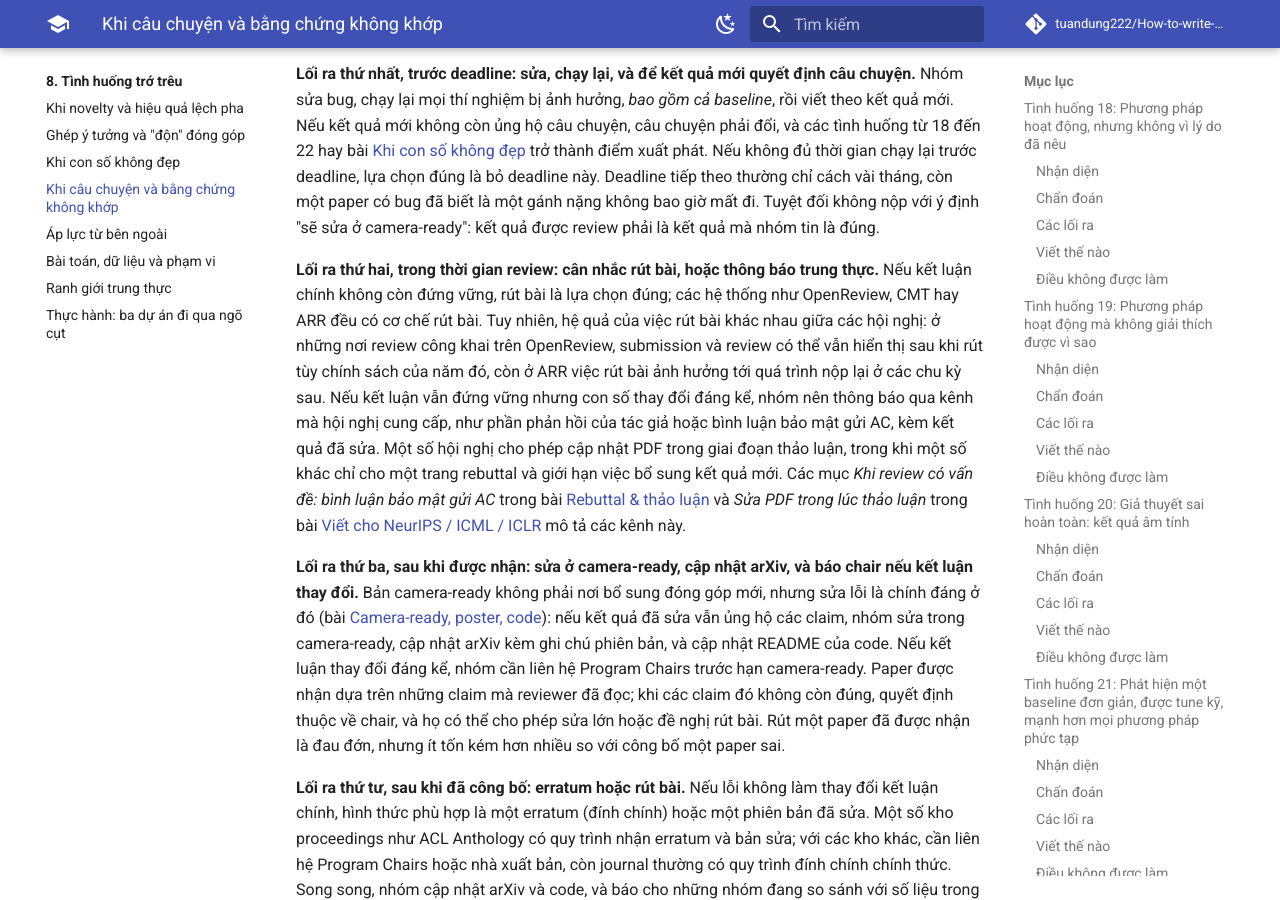
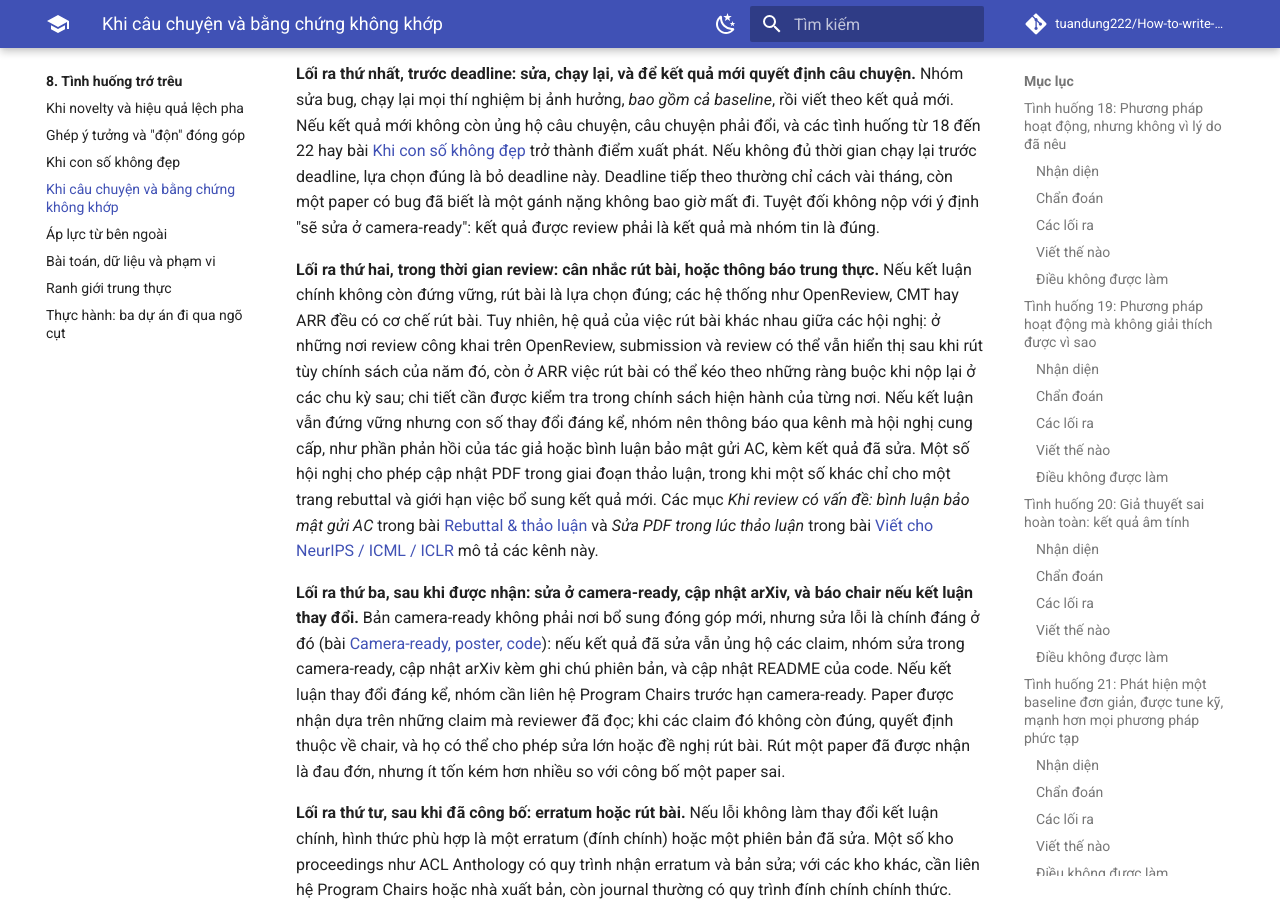
Before and after one commit to tuandung222/How-to-write-Astar-Paper, an MkDocs documentation site: the page built from docs/08-tinh-huong-kho/cau-chuyen-va-bang-chung.md, in a window 1280 px wide and 900 px high, scrolled down 20605 px. Built offline with MkDocs 1.6.1 and Material for MkDocs 9.7.7, drawn with Linux system fonts in a browser that asks for light colours; comment, search, counter and statistics services are not loaded.

Commit message:
Chapter 8: soften unverified withdrawal-policy wording
Co-Authored-By: Claude Opus 5.5 <noreply@anthropic.com>
Claude-Session: https://claude.ai/code/session_01PnSv8GAUeHr81U3JHWhtn7

```diff
--- a/docs/08-tinh-huong-kho/cau-chuyen-va-bang-chung.md
+++ b/docs/08-tinh-huong-kho/cau-chuyen-va-bang-chung.md
@@ -289,7 +289,7 @@ Khác với các tình huống trước, ở đây các lối ra không phải l
 
 **Lối ra thứ nhất, trước deadline: sửa, chạy lại, và để kết quả mới quyết định câu chuyện.** Nhóm sửa bug, chạy lại mọi thí nghiệm bị ảnh hưởng, *bao gồm cả baseline*, rồi viết theo kết quả mới. Nếu kết quả mới không còn ủng hộ câu chuyện, câu chuyện phải đổi, và các tình huống từ 18 đến 22 hay bài [Khi con số không đẹp](con-so-khong-dep.md) trở thành điểm xuất phát. Nếu không đủ thời gian chạy lại trước deadline, lựa chọn đúng là bỏ deadline này. Deadline tiếp theo thường chỉ cách vài tháng, còn một paper có bug đã biết là một gánh nặng không bao giờ mất đi. Tuyệt đối không nộp với ý định "sẽ sửa ở camera-ready": kết quả được review phải là kết quả mà nhóm tin là đúng.
 
-**Lối ra thứ hai, trong thời gian review: cân nhắc rút bài, hoặc thông báo trung thực.** Nếu kết luận chính không còn đứng vững, rút bài là lựa chọn đúng; các hệ thống như OpenReview, CMT hay ARR đều có cơ chế rút bài. Tuy nhiên, hệ quả của việc rút bài khác nhau giữa các hội nghị: ở những nơi review công khai trên OpenReview, submission và review có thể vẫn hiển thị sau khi rút tùy chính sách của năm đó, còn ở ARR việc rút bài ảnh hưởng tới quá trình nộp lại ở các chu kỳ sau. Nếu kết luận vẫn đứng vững nhưng con số thay đổi đáng kể, nhóm nên thông báo qua kênh mà hội nghị cung cấp, như phần phản hồi của tác giả hoặc bình luận bảo mật gửi AC, kèm kết quả đã sửa. Một số hội nghị cho phép cập nhật PDF trong giai đoạn thảo luận, trong khi một số khác chỉ cho một trang rebuttal và giới hạn việc bổ sung kết quả mới. Các mục *Khi review có vấn đề: bình luận bảo mật gửi AC* trong bài [Rebuttal & thảo luận](../04-nop-va-sau-nop/rebuttal.md) và *Sửa PDF trong lúc thảo luận* trong bài [Viết cho NeurIPS / ICML / ICLR](../06-cong-dong/ml.md) mô tả các kênh này.
+**Lối ra thứ hai, trong thời gian review: cân nhắc rút bài, hoặc thông báo trung thực.** Nếu kết luận chính không còn đứng vững, rút bài là lựa chọn đúng; các hệ thống như OpenReview, CMT hay ARR đều có cơ chế rút bài. Tuy nhiên, hệ quả của việc rút bài khác nhau giữa các hội nghị: ở những nơi review công khai trên OpenReview, submission và review có thể vẫn hiển thị sau khi rút tùy chính sách của năm đó, còn ở ARR việc rút bài có thể kéo theo những ràng buộc khi nộp lại ở các chu kỳ sau; chi tiết cần được kiểm tra trong chính sách hiện hành của từng nơi. Nếu kết luận vẫn đứng vững nhưng con số thay đổi đáng kể, nhóm nên thông báo qua kênh mà hội nghị cung cấp, như phần phản hồi của tác giả hoặc bình luận bảo mật gửi AC, kèm kết quả đã sửa. Một số hội nghị cho phép cập nhật PDF trong giai đoạn thảo luận, trong khi một số khác chỉ cho một trang rebuttal và giới hạn việc bổ sung kết quả mới. Các mục *Khi review có vấn đề: bình luận bảo mật gửi AC* trong bài [Rebuttal & thảo luận](../04-nop-va-sau-nop/rebuttal.md) và *Sửa PDF trong lúc thảo luận* trong bài [Viết cho NeurIPS / ICML / ICLR](../06-cong-dong/ml.md) mô tả các kênh này.
 
 **Lối ra thứ ba, sau khi được nhận: sửa ở camera-ready, cập nhật arXiv, và báo chair nếu kết luận thay đổi.** Bản camera-ready không phải nơi bổ sung đóng góp mới, nhưng sửa lỗi là chính đáng ở đó (bài [Camera-ready, poster, code](../04-nop-va-sau-nop/camera-ready.md)): nếu kết quả đã sửa vẫn ủng hộ các claim, nhóm sửa trong camera-ready, cập nhật arXiv kèm ghi chú phiên bản, và cập nhật README của code. Nếu kết luận thay đổi đáng kể, nhóm cần liên hệ Program Chairs trước hạn camera-ready. Paper được nhận dựa trên những claim mà reviewer đã đọc; khi các claim đó không còn đúng, quyết định thuộc về chair, và họ có thể cho phép sửa lớn hoặc đề nghị rút bài. Rút một paper đã được nhận là đau đớn, nhưng ít tốn kém hơn nhiều so với công bố một paper sai.
 
```
